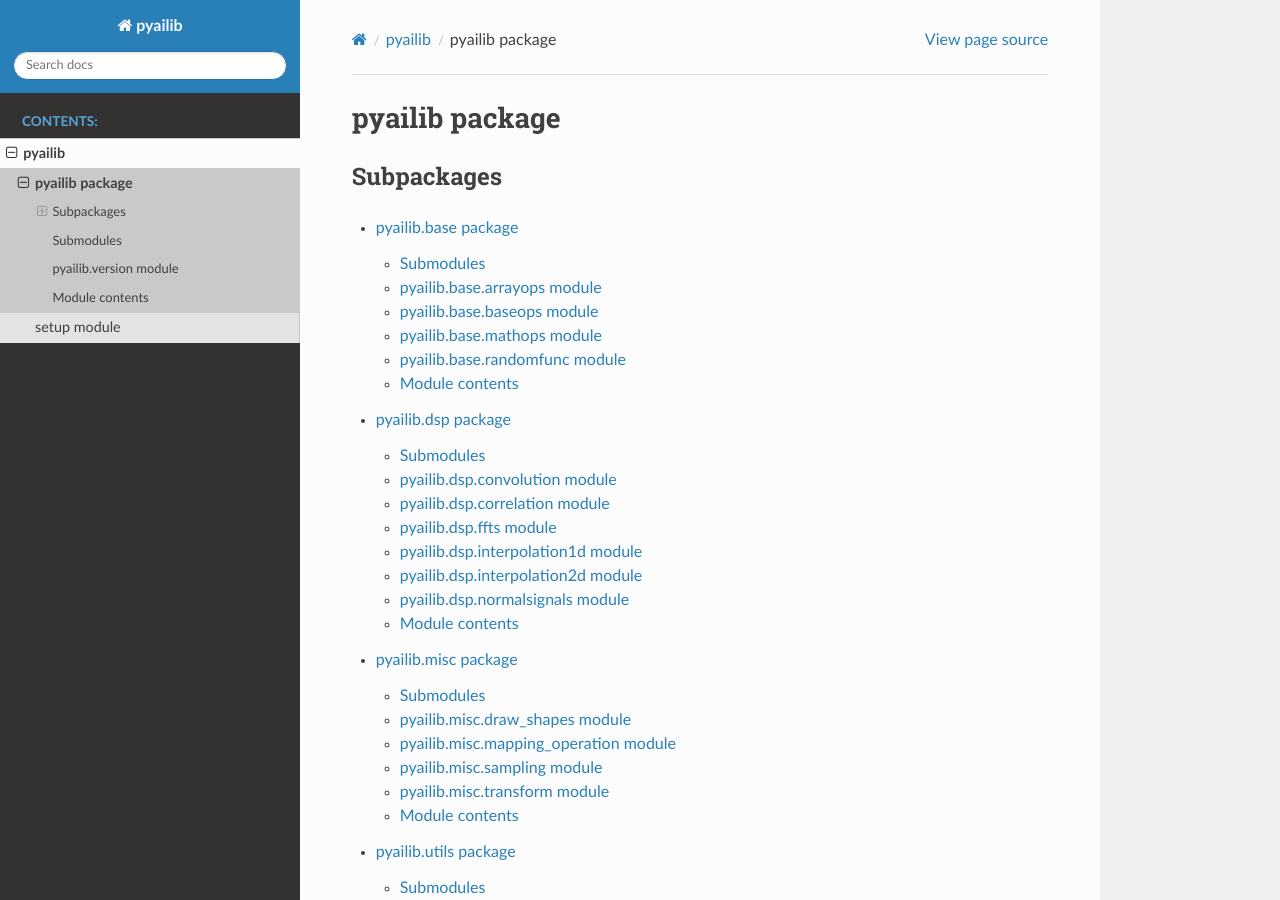
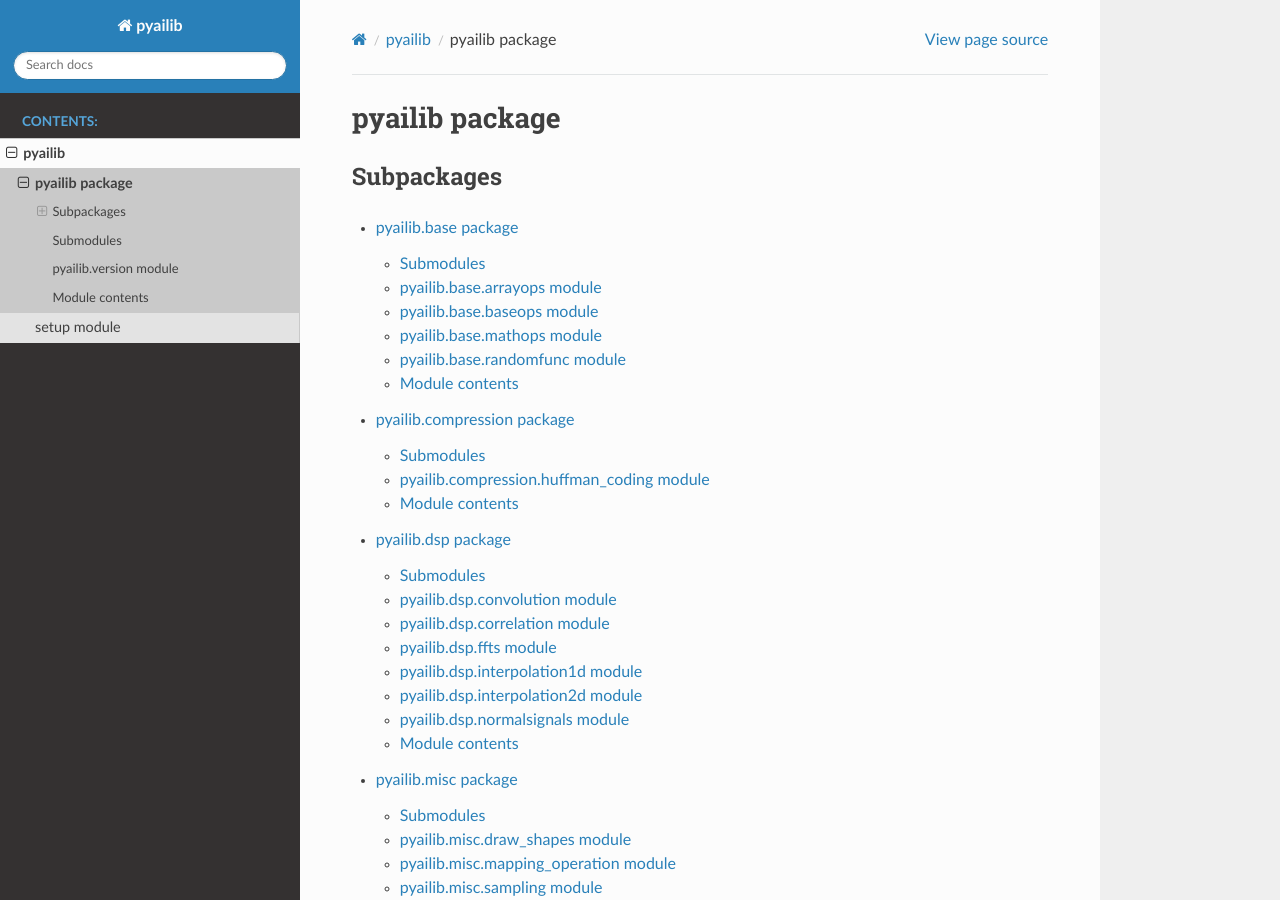
Before and after one commit to antsfamily/pyailib, a Sphinx documentation site: the page built from docs/source/pyailib.rst, in a window 1280 px wide and 900 px high. Built offline with Sphinx 7.4.7 and the Read the Docs theme 2.0.0, drawn with Linux system fonts in a browser that asks for light colours; formulas are drawn with MathJax 3; pages that are not in the unit, such as notebooks, are missing from menus.

Commit message:
add compression

```diff
--- /dev/null
+++ b/docs/source/pyailib.compression.rst
@@ -0,0 +1,21 @@
+pyailib.compression package
+===========================
+
+Submodules
+----------
+
+pyailib.compression.huffman\_coding module
+------------------------------------------
+
+.. automodule:: pyailib.compression.huffman_coding
+   :members:
+   :undoc-members:
+   :show-inheritance:
+
+Module contents
+---------------
+
+.. automodule:: pyailib.compression
+   :members:
+   :undoc-members:
+   :show-inheritance:
--- a/docs/source/pyailib.rst
+++ b/docs/source/pyailib.rst
@@ -8,6 +8,7 @@ Subpackages
    :maxdepth: 4
 
    pyailib.base
+   pyailib.compression
    pyailib.dsp
    pyailib.misc
    pyailib.utils
```
Also changed, not shown: 3 other files.
